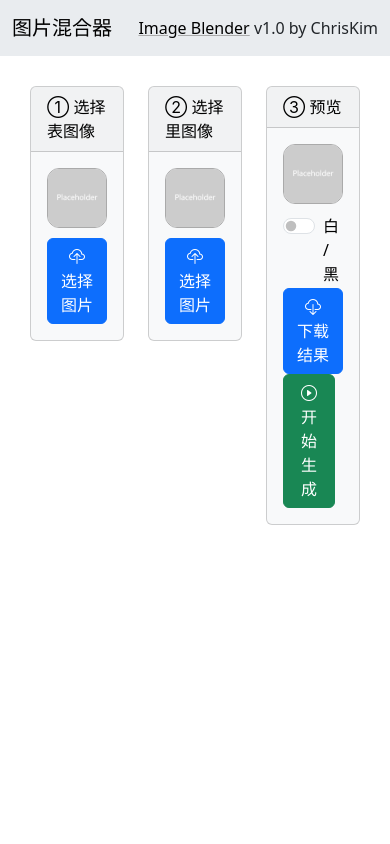
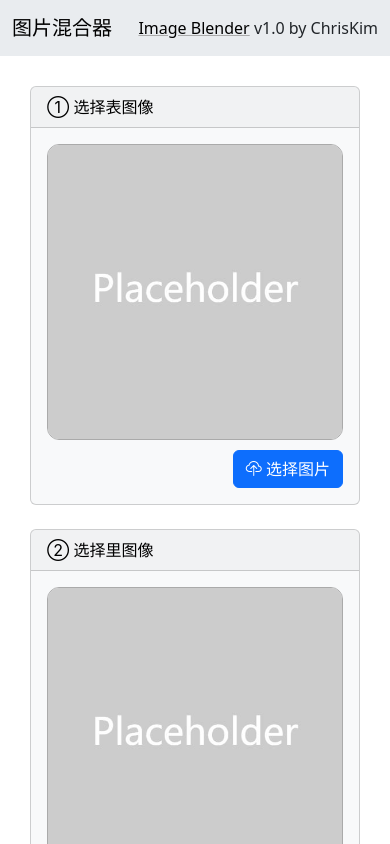
Before and after one commit to ChrisKimZHT/image-blender, a React (Create React App) app: page / in a window 390 px wide. Shown: the top 844 px of the page. Built offline with nearby package versions, Linux system fonts and the light colour scheme.

Commit message:
[feat] 响应式布局

```diff
--- a/src/App.jsx
+++ b/src/App.jsx
@@ -134,7 +134,7 @@ const App = () => {
       </nav >
       <div className='main-panel'>
         <div className="row">
-          <div className="col">
+          <div className="col-sm-6 col-xl-4 mb-4">
             <div className="card text-bg-light">
               <div className="card-header">① 选择表图像</div>
               <div className="card-body">
@@ -148,7 +148,7 @@ const App = () => {
               </div>
             </div>
           </div>
-          <div className="col">
+          <div className="col-sm-6 col-xl-4 mb-4">
             <div className="card text-bg-light">
               <div className="card-header">② 选择里图像</div>
               <div className="card-body">
@@ -162,7 +162,7 @@ const App = () => {
               </div>
             </div>
           </div>
-          <div className="col">
+          <div className="col-12 col-xl-4 mb-4">
             <div className="card text-bg-light">
               <div className="card-header">③ 预览</div>
               <div className="card-body">
```
